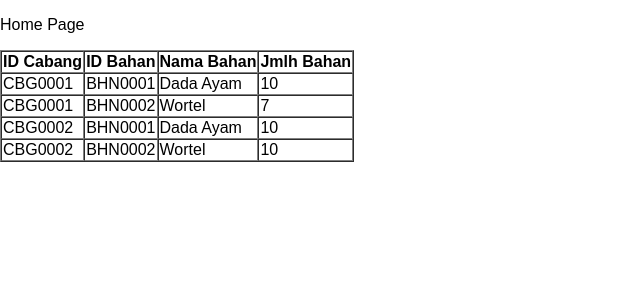
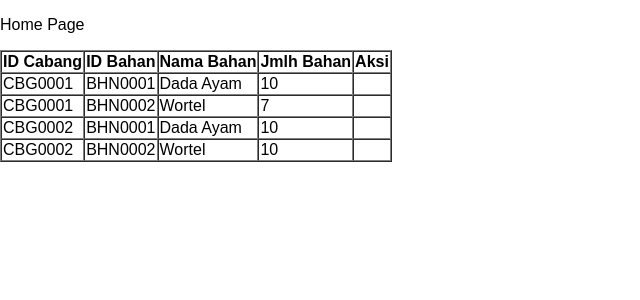
Before and after one commit to mkkssy/RestoSehatRPL, a Flask app: page /stok in a window 1280 px wide. Shown: the part 176-476 px from the top of the page, without its empty margins (0-640 px from the left). Run offline with Flask 3, Linux system fonts and the light colour scheme; data comes from the database, SQL or seed files in the repository.

Commit message:
Update Stok

```diff
--- a/templates/stok.html
+++ b/templates/stok.html
@@ -36,6 +36,7 @@
                     <th>ID Bahan</th>
                     <th>Nama Bahan</th>
                     <th>Jmlh Bahan</th>
+                    <th>Aksi</th>
                 </tr>
                 {% for stock in stocks %}
                 <tr>
@@ -43,6 +44,7 @@
                     <td>{{ stock.idBahan }}</td>
                     <td>{{ stock.namaBahan }}</td>
                     <td>{{ stock.jmlhBahan }}</td>
+                    <td></td>
                 </tr>
                 {% endfor %}
             </table>
```
Also changed, not shown: templates/update_stok.html (added).
